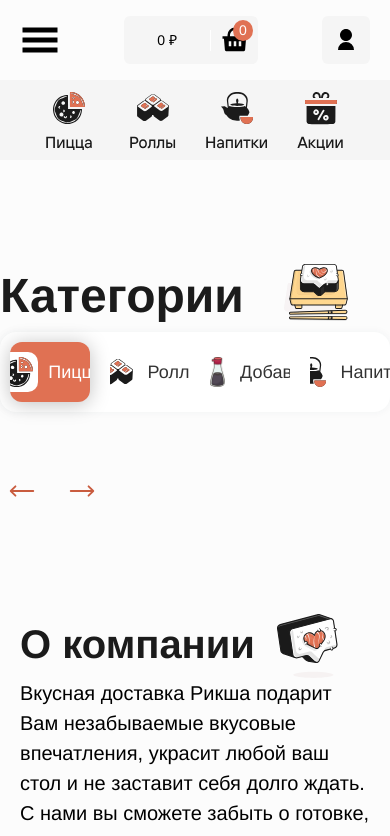
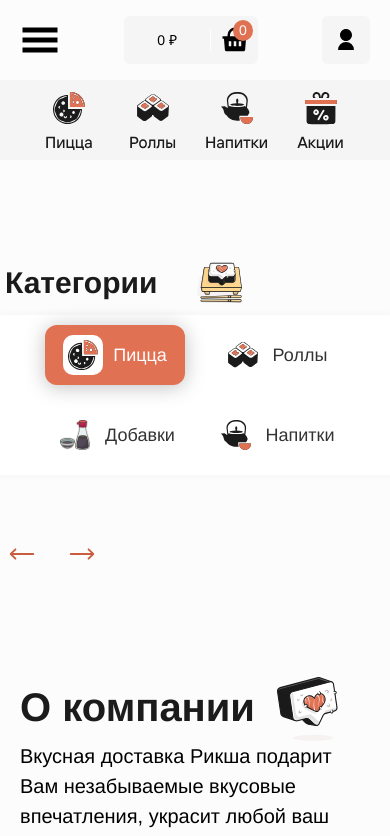
Before and after one commit to EaleksS/project_02, a React (Vite) app in the folder frontend/: page /catalog in a window 390 px wide. Shown: the top 836 px of the page. Built offline with nearby package versions, Linux system fonts and the light colour scheme.

Commit message:
Адаптив для каталога

```diff
--- a/frontend/src/components/About/About.module.scss
+++ b/frontend/src/components/About/About.module.scss
@@ -72,6 +72,7 @@
       width: 336px;
       height: 419px;
 
+
       @media (max-width: 500px) {
         display: none;
       }
--- a/frontend/src/components/Category/Category.module.scss
+++ b/frontend/src/components/Category/Category.module.scss
@@ -3,15 +3,32 @@
 
   .nav {
     display: flex;
+    align-items: center;
     gap: 40px;
+
+    @media (max-width: 1200px) {
+      padding: 0 20px;
+    }
+
+    @media (max-width: 500px) {
+      padding: 0 5px;
+      margin-bottom: 10px;
+
+      img {
+        width: 45px;
+        height: 45px;
+      }
+    }
 
     h2 {
       font-size: 48px;
       color: #1b1b1b;
       font-weight: 600;
       cursor: pointer;
+
+      @media (max-width: 500px) {
+        font-size: 30px;
+      }
     }
   }
-
-
 }
--- a/frontend/src/components/Category/Items/Items.module.scss
+++ b/frontend/src/components/Category/Items/Items.module.scss
@@ -3,4 +3,13 @@
   display: grid;
   grid-template-columns: 1fr 1fr 1fr;
   gap: 20px;
+
+  @media (max-width: 700px) {
+    grid-template-columns: 1fr 1fr;
+  }
+
+  @media (max-width: 500px) {
+    grid-template-columns: 1fr;
+    transform: translateX(calc(50% - 200px));
+  }
 }
--- a/frontend/src/components/Category/Nav/Nav.module.scss
+++ b/frontend/src/components/Category/Nav/Nav.module.scss
@@ -1,9 +1,15 @@
 .nav {
   display: flex;
   // justify-content: space-between;
+  flex-wrap: wrap;
   gap: 20px;
   padding: 10px;
   background: #fff;
   border-radius: 16px;
   box-shadow: 0px 0px 8px 0px rgba(34, 60, 80, 0.05);
+
+  @media (max-width: 700px) {
+    justify-content: center;
+    border-radius: 0;
+  }
 }
--- a/frontend/src/components/UI/Modal/Modal.tsx
+++ b/frontend/src/components/UI/Modal/Modal.tsx
@@ -41,8 +41,11 @@ export const Modal: FC = (): JSX.Element => {
   useEffect(() => {
     if (width < 700 && isActive) {
       document.body.style.overflow = "hidden";
+      document.body.style.overflowX = "hidden";
+
     } else {
       document.body.style.overflow = "auto";
+      document.body.style.overflowX = "hidden";
     }
   }, [isActive]);
 
```
